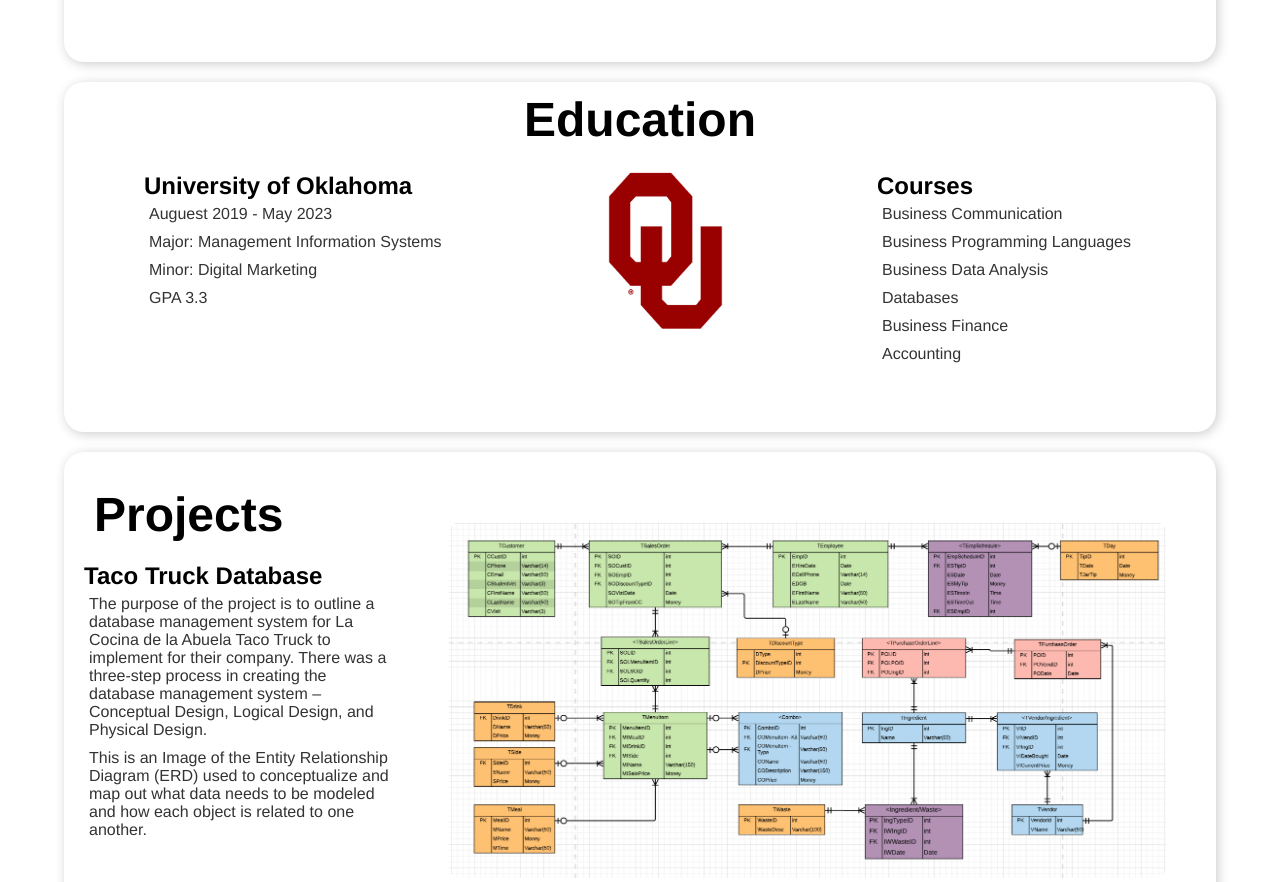
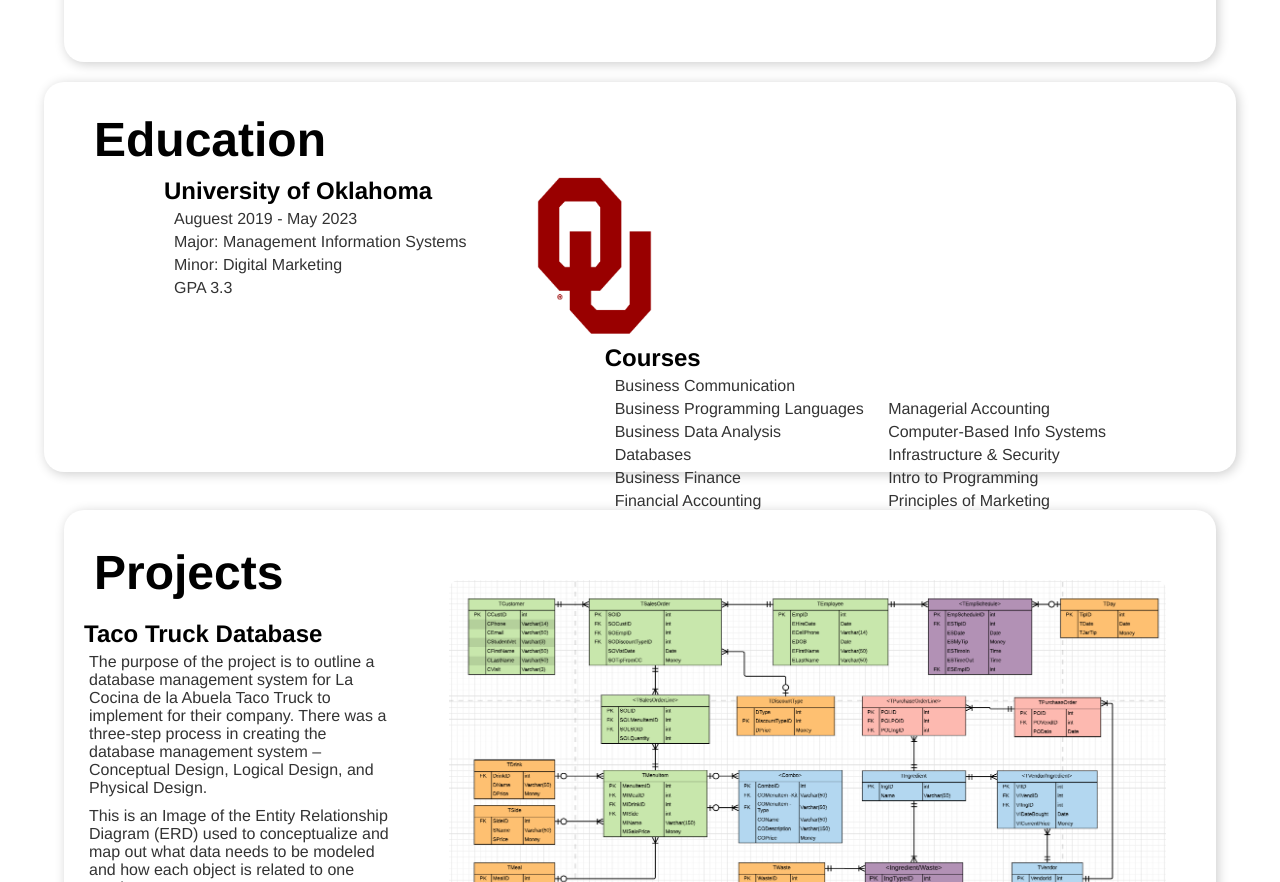
Before and after one commit to imranahmed2001/imranahmed2001.github.io, a plain HTML site: page index.html in a window 1280 px wide. Shown: the part 946-1828 px from the top of the page. Drawn offline with Linux system fonts and the light colour scheme.

Commit message:
added a few things

```diff
--- a/index.html
+++ b/index.html
@@ -59,8 +59,14 @@
                     <li>Business Data Analysis</li>
                     <li>Databases</li>
                     <li>Business Finance</li>
-                    <li>Accounting</li>
-
+                    <li>Financial Accounting</li>
+                </ul>
+                <ul>
+                    <li>Managerial Accounting</li>
+                    <li>Computer-Based Info Systems</li>
+                    <li>Infrastructure & Security</li>
+                    <li>Intro to Programming</li>
+                    <li>Principles of Marketing</li>
                 </ul>
             </div>
         </div>
--- a/stylesheet.css
+++ b/stylesheet.css
@@ -132,6 +132,7 @@ span {
 .education {
     width: 90%;
     height: 350px;
+    padding: 20px;
     background: white;
     border-radius: 20px;
     box-shadow: 2px 2px 12px rgba(0,0,0,0.2);
@@ -144,27 +145,33 @@ span {
 .education img{
     height: 10%;
     width: 10%;
-    margin-left: 14%;
+    margin: 0 20px 0 60px;
 }
 .education h1 {
-    text-align: center;
-    margin: 15px;
+    margin-left: 20px;
     font-size: 3em;
     padding: 10px;
 }
 .education-text ul li {
     display: flex;
-    padding: 5px;
+    padding: 5px 10px 0;
     color: #333333;
 }
 .myinfo{
     float: left;
-    margin-left: 80px;
+    margin-left: 100px;
 }
 .mycourses{
     float: right;
-    margin-right: 80px;
+    margin-right: 100px;
 }
+    .mycourses ul {
+        display: inline-block;
+    }
+    .mycourses ul li {
+        color: #333333;
+        padding: 5px 10px 0;
+    }
 .myprojects {
     width: 90%;
     height: 500px;
```
Also changed, not shown: About.html (+7 -1 lines).
